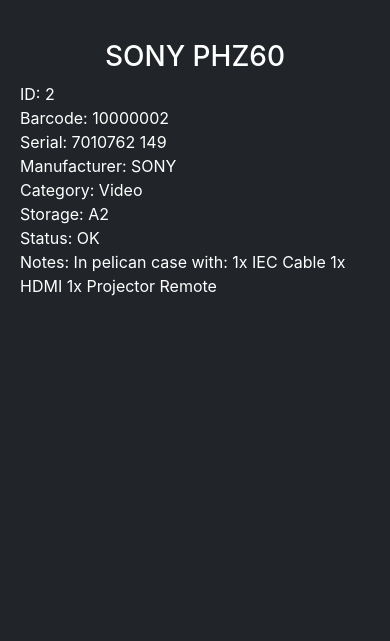
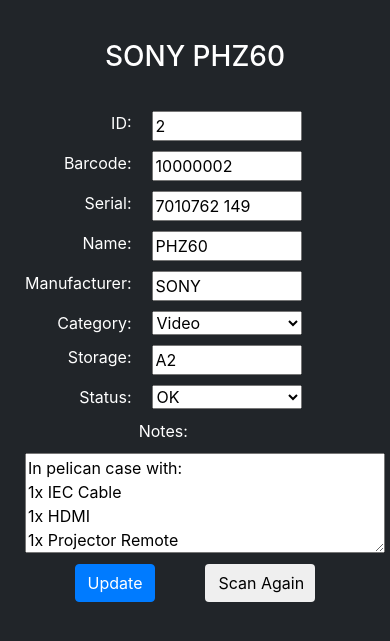
Before and after one commit to ramiv212/flaskinventory, a Flask app: page /mobile/item/10000002 in a window 390 px wide. Shown: the top 641 px of the page. Run offline with Flask 2, Linux system fonts and the light colour scheme; data comes from the database, SQL or seed files in the repository; both versions use the stored data as it was after the commit.

Commit message:
added ability to edit items from mobile and search item manually

```diff
--- a/inventory/mobi.py
+++ b/inventory/mobi.py
@@ -103,15 +103,46 @@ def mobile_scanner():
 
 
 @login_required
-@mobile.route('item/<barcode>')
+@mobile.route('item/<barcode>', methods=['GET', 'POST'])
 def item_page(barcode):
 	dictionaries = Dictionaries()
+	inspector_form = ItemInspectorForm()
 	barcodedict = dictionaries.barcodedict
+	funcs = Funcs()
+
+	# function to update item
+	if inspector_form.submit.data and inspector_form.validate_on_submit():
+		funcs.update_item(inspector_form)
+
+		flash(f'{inspector_form.name.data} was updated.')
+
+		return render_template("mobile/item.html",
+			barcodedict = barcodedict,
+			barcode = barcode,
+			inspector_form = inspector_form)
+	else:
+		print(f"Did not validate: {inspector_form.validate_on_submit()}")
+		print(inspector_form.submit.data)
+		for err_msg in inspector_form.errors.values():
+			print(err_msg)
+
 
 	if barcode in barcodedict:
+
+		inspector_form.ID.data = barcodedict[barcode][0]
+		inspector_form.barcode.data = barcode
+		inspector_form.serial.data = barcodedict[barcode][2]
+		inspector_form.manufacturer.data = barcodedict[barcode][3]
+		inspector_form.name.data = barcodedict[barcode][4]
+		inspector_form.category.data = barcodedict[barcode][5]
+		inspector_form.storage.data = barcodedict[barcode][6]
+		inspector_form.status.data = barcodedict[barcode][7]
+		inspector_form.notes.data = barcodedict[barcode][8]
+
 		return render_template("mobile/item.html",
 			barcodedict = barcodedict,
-			barcode = barcode)
+			barcode = barcode,
+			inspector_form = inspector_form)
 
 	else:
-		return f"{barcode} is not in the database."
+		return f"<h2>{barcode} is not in the database.<h2>"
--- a/inventory/resources.py
+++ b/inventory/resources.py
@@ -271,6 +271,9 @@ class Funcs:
 
 						}
 
+		print(item_to_update)
+
+
 		item = Item.query.get(inspector_form.ID.data)
 
 
--- a/inventory/templates/inspector_bar.html
+++ b/inventory/templates/inspector_bar.html
@@ -186,7 +186,6 @@
             {{ add_to_event_form.csrf_token }}
 
             {{ add_to_event_form.event_select.label() }}
-            {{ add_to_event_form.event_select(class="inspector-field", id="event_select") }}<br>
 
             {{ add_to_event_form.hidden_scanned_items(id="scanned-item-list") }}
             {{ add_to_event_form.add_scanned_items(class="btn btn-light btn-sm") }}
--- a/inventory/templates/mobile/item.html
+++ b/inventory/templates/mobile/item.html
@@ -6,21 +6,113 @@
 
 {% block content %}
 
+
+<style type="text/css">
+.main-item-div {
+	display: flex;
+	flex-flow: column;
+	margin: auto;
+	padding-right: 20%;
+}
+
+.item-row-div {
+	display: flex;
+	flex-flow: row;
+	column-gap: 20px;
+	justify-content: right;
+	align-content: right;
+	text-align: right;
+	padding: 5px;
+}
+
+.item-field {
+	width: 150px;
+}
+
+.item-notes-field {
+	width: 130%;
+	height: 100px;
+	margin-top: 10px;
+}
+
+.update-button {
+	margin-right: 50px;
+}
+
+</style>
+
+
 <div style="color: white; display: flex; flex-flow: column; padding: 20px;">
 
 <center>
 <h3>{{ barcodedict[barcode][3] }}  {{ barcodedict[barcode][4] }}</h3>
 </center>
+<br>
+
+	<div class="main-item-div">
+	<form method="POST">
+		{{ inspector_form.csrf_token }}
+
+		<div class="item-row-div">
+		<div>ID:</div>
+		<div>{{ inspector_form.ID(class="item-field", style="width: 150px")}}</div>
+		</div>
+
+		<div class="item-row-div" style="text-align: left;">
+		<div>Barcode:</div>
+		<div>{{ inspector_form.barcode(class="item-field")}}</div>
+		</div>
+
+		<div class="item-row-div">
+		<div>Serial:</div>
+		<div>{{ inspector_form.serial(class="item-field")}}</div>
+		</div>
+
+		<div class="item-row-div">
+		<div>Name:</div>
+		<div>{{ inspector_form.name(class="item-field") }}</div>
+		</div>
+
+		<div class="item-row-div">
+		<div>Manufacturer:</div>
+		<div>{{ inspector_form.manufacturer(class="item-field") }}</div>
+		</div>
+
+		<div class="item-row-div">
+		<div>Category:</div>
+		<div>{{ inspector_form.category(class="item-field") }}</div>
+		</div>
+
+		<div class="item-row-div">
+		<div>Storage:</div>
+		<div>{{ inspector_form.storage(class="item-field") }}</div>
+		</div>
+
+		<div class="item-row-div">
+		<div>Status:</div>
+		<div>{{ inspector_form.status(class="item-field") }}</div>
+		</div>
+
+		<div class="item-row-div" style="text-align: center;">
+		<div>Notes: {{ inspector_form.notes(class="item-notes-field") }}</div>
+		</div>
+
+	</div>
+
+	<div style="width: 200px; margin: auto; display: flex; justify-content: center;">
+		{{ inspector_form.submit(id="submit", class="update-button btn btn-mid btn-primary") }}
+		</form>
+
+		<form method="GET" action="/mobile/scanner" style="display: inline-block;">
+		<button class="btn btn-mid" style="width: 110px;">Scan Again</button>
+		</form>
+
+		</div>
+
+</div>
 
 
-ID: {{ barcodedict[barcode][0] }}<br>
-Barcode: {{ barcodedict[barcode][1] }}<br>
-Serial: {{ barcodedict[barcode][2] }}<br>
-Manufacturer: {{ barcodedict[barcode][3] }}<br>
-Category: {{ barcodedict[barcode][5] }}<br>
-Storage: {{ barcodedict[barcode][6] }}<br>
-Status: {{ barcodedict[barcode][7] }}<br>
-Notes: {{ barcodedict[barcode][8] }}<br>
+
 
 
 </div>
--- a/run.py
+++ b/run.py
@@ -2,4 +2,4 @@ from inventory import app
 
 #Checks if the run.py file has executed directly and not imported
 if __name__ == '__main__':
-    app.run(debug=False, host="0.0.0.0")
+    app.run(debug=True, host="0.0.0.0")
```
Also changed, not shown: inventory/templates/mobile/mobile_scanner.html (+18 -2 lines), inventory/uploads/inventory.db.
